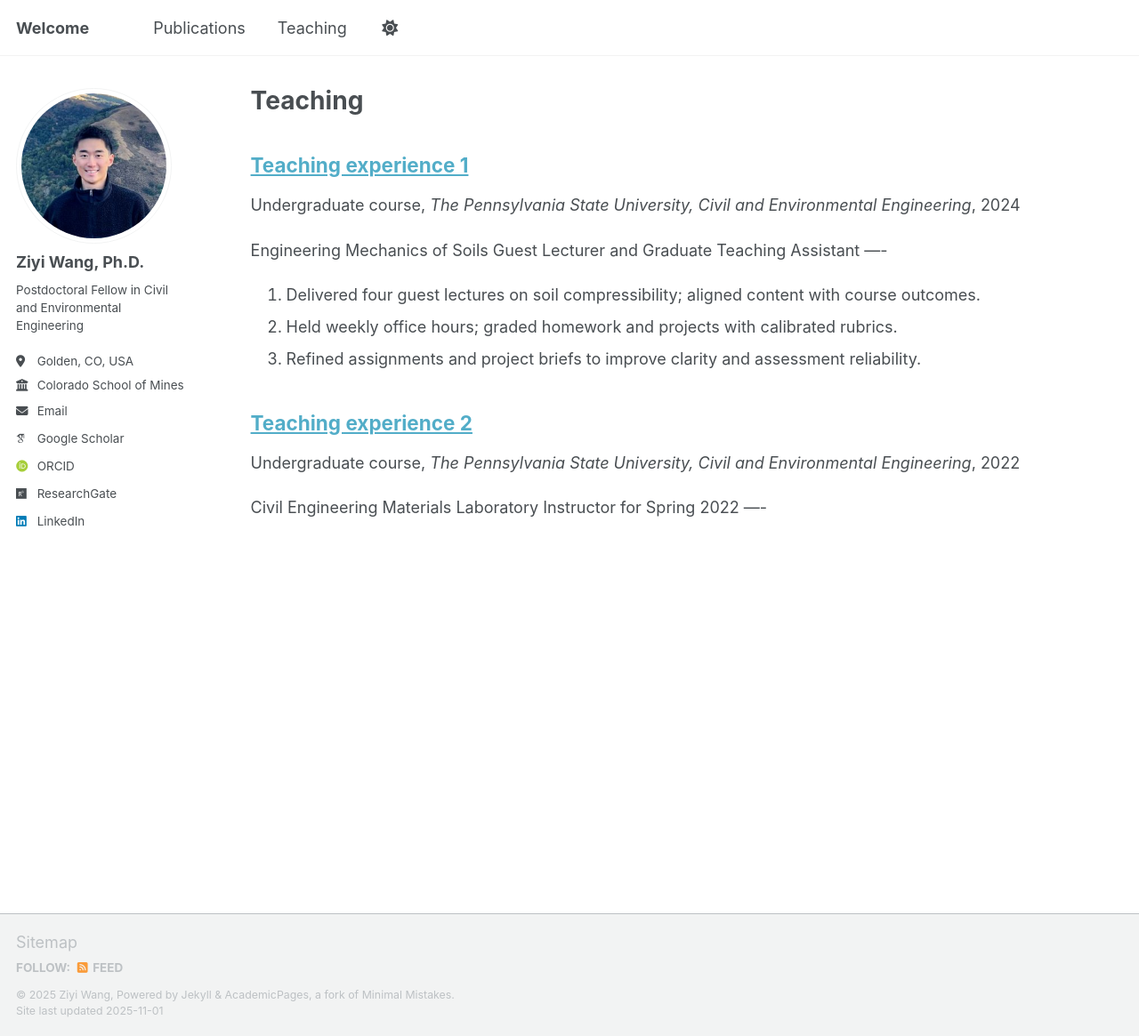
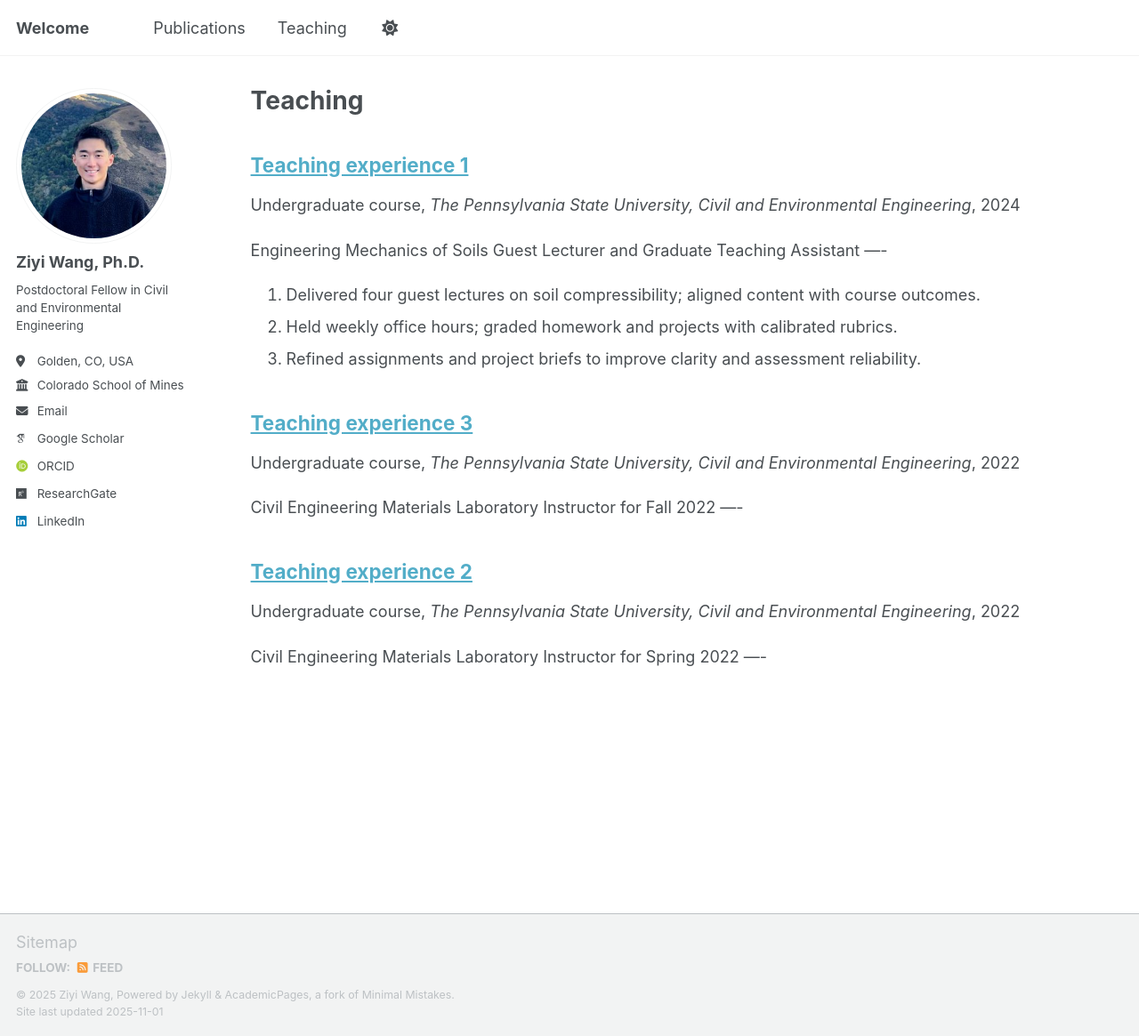
Before and after one commit to ziyiwang-ce/ziyiwang-ce.github.io, a Jekyll site: the page built from _pages/teaching.html, in a window 1280 px wide and 1165 px high. Shown: the whole window at 89% size. Built offline with Jekyll 4.4.1, drawn with Linux system fonts in a browser that asks for light colours; some web fonts are replaced; a script that is not in the unit is left out; a file with an impossible date is left out; part of the change alters nothing that is shown.

Commit message:
Update T3.md

```diff
--- a/_teaching/T3.md
+++ b/_teaching/T3.md
@@ -4,7 +4,7 @@ collection: teaching
 type: "Undergraduate course"
 permalink: /teaching/T3
 venue: "The Pennsylvania State University, Civil and Environmental Engineering"
-date: Fall 2022
+date: 2022-08-29
 location: "University Park"
 ---
 Civil Engineering Materials Laboratory
```
